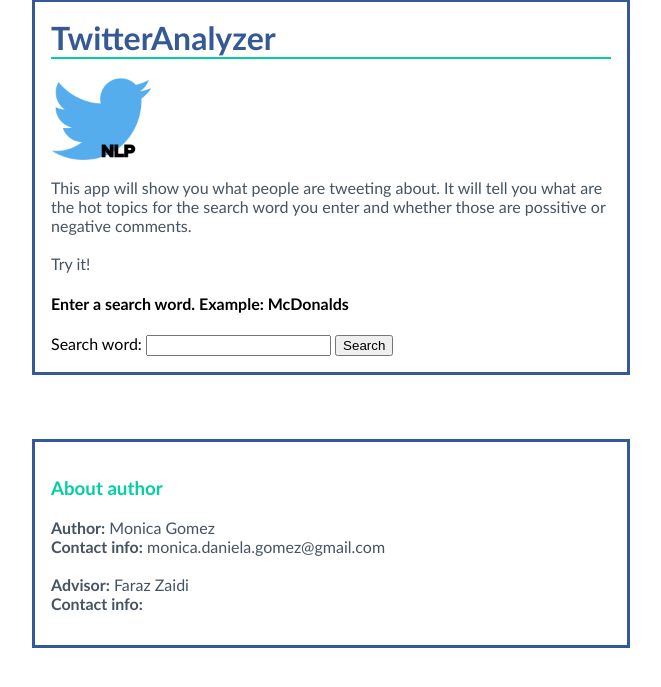
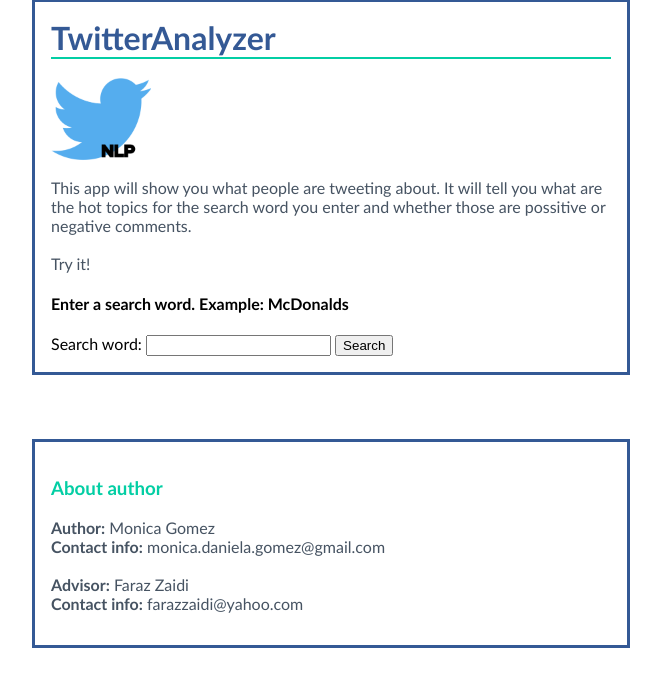
Before and after one commit to Monida/twitteranalyzer-app, a Flask app: page / in a window 1280 px wide. Shown: the part 33-720 px from the top of the page, without its empty margins (309-970 px from the left). Run offline with Flask 2, Linux system fonts and the light colour scheme; parts of the project's set-up code (start-up, migrations or seed data) failed here and were passed over.

Commit message:
Added contact info

```diff
--- a/templates/enterquery.html
+++ b/templates/enterquery.html
@@ -27,7 +27,7 @@
       <b>Contact info:</b> monica.daniela.gomez@gmail.com<br>
       <br>
       <b>Advisor:</b> Faraz Zaidi<br>
-      <b>Contact info:</b>
+      <b>Contact info:</b> farazzaidi@yahoo.com
     </p>
   </body>
 
```
